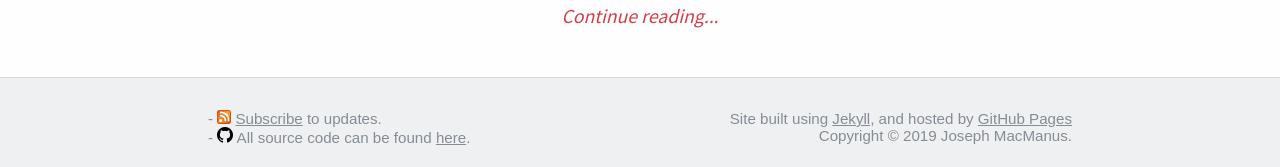
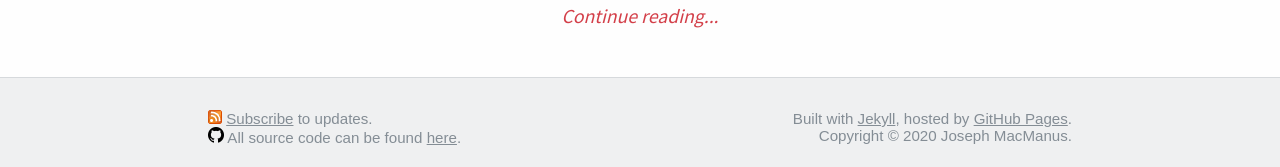
Before and after one commit to tiepdotme/jpmacmanus.me, a Jekyll site: the page built from index.html, in a window 1280 px wide and 900 px high, scrolled down 11272 px. Shown: the part 730-897 px from the top of the window. Built offline with Jekyll 4.4.1, drawn with Linux system fonts in a browser that asks for light colours; formulas are drawn with MathJax 3.

Commit message:
slightly modified footer.

```diff
--- a/_includes/footer.html
+++ b/_includes/footer.html
@@ -1,21 +1,21 @@
 <div class="footer">
     <div class="footer-cnt">
       <div class="footer-left">
-        - <img src="/assets/images/icons/feed-icon-14x14.png">
+        <img src="/assets/images/icons/feed-icon-14x14.png">
         <a class="footer-link" href="/feed">Subscribe</a> to updates.
         <br>
-        - <img src="/assets/images/icons/github-16x16.png">
+        <img src="/assets/images/icons/github-16x16.png">
         All source code can be found
         <a class="footer-link" href="https://github.com/jpmacmanus/jpmacmanus.github.io">
           here</a>.
       </div>
       <div class="footer-right">
-        Site built using
+        Built with
         <a class="footer-link" href="https://jekyllrb.com/">Jekyll</a>,
-        and hosted by
-        <a class="footer-link" href="https://pages.github.com/">GitHub Pages</a>
+        hosted by
+        <a class="footer-link" href="https://pages.github.com/">GitHub Pages</a>.
         <br>
-        Copyright © 2019 Joseph MacManus.
+        Copyright © {{ 'now' | date: "%Y" }} Joseph MacManus.
       </div>
     </div>
 </div>
```
